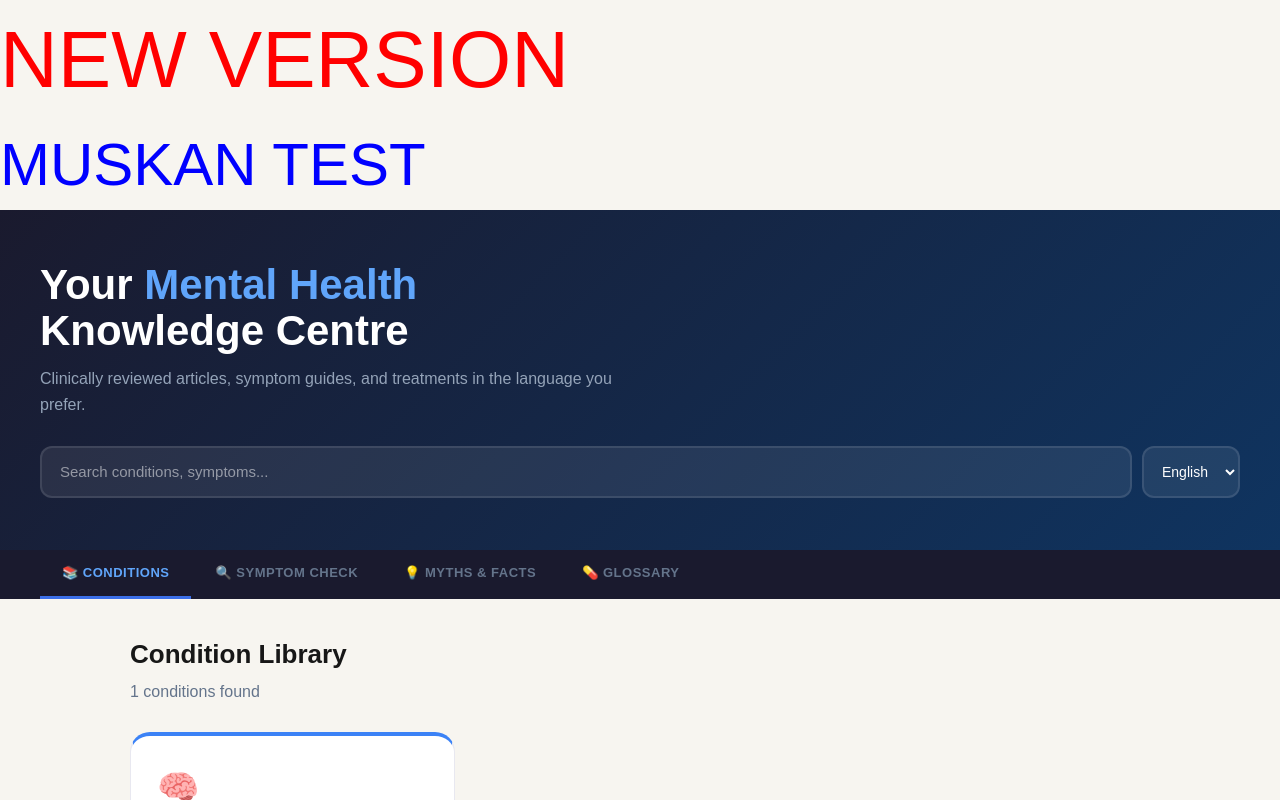
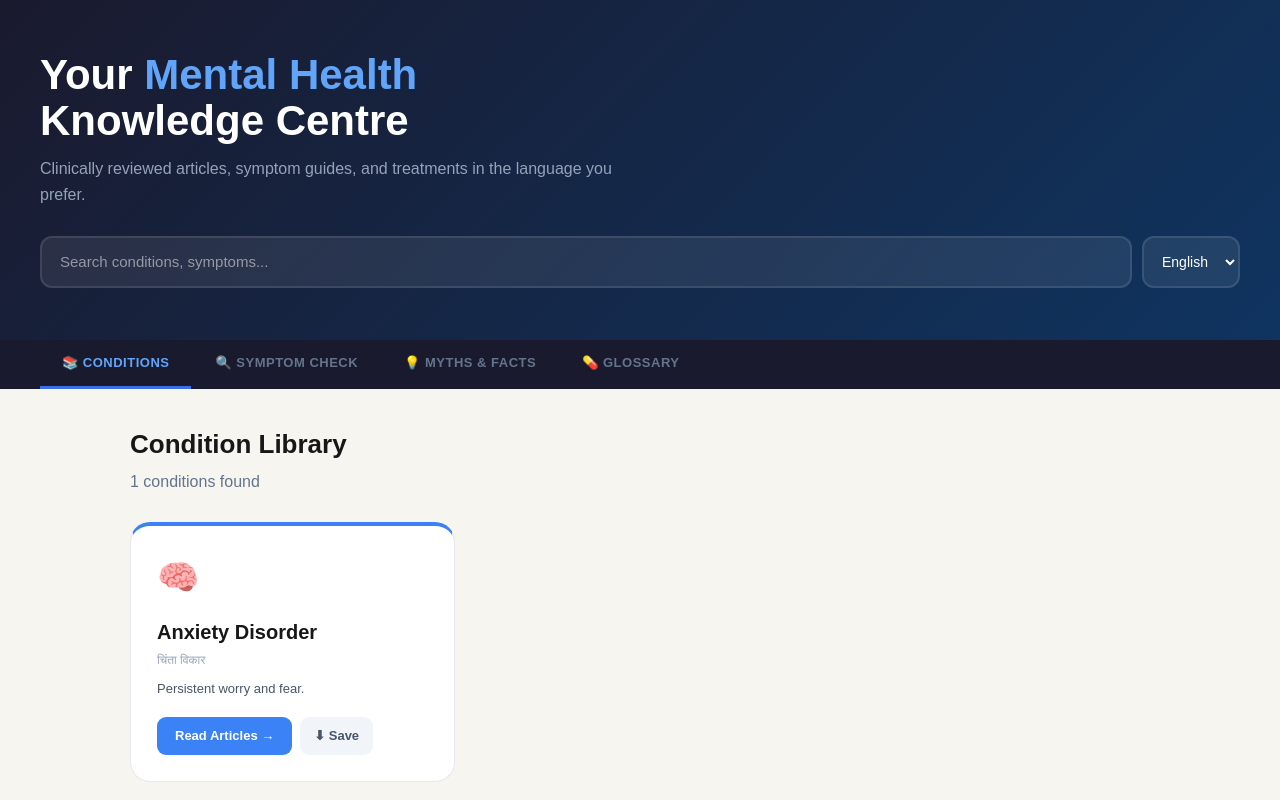
Before and after one commit to muskanbundela13/mindcare-web, a Next.js app: page /education in a window 1280 px wide. Shown: the top 800 px of the page. Built offline with nearby package versions, Linux system fonts and the light colour scheme.

Commit message:
test changes

```diff
--- a/app/education/page.tsx
+++ b/app/education/page.tsx
@@ -102,13 +102,7 @@ const [loading, setLoading] = useState(false);
   return (
 
     <div style={{ fontFamily: "sans-serif", background: "#F7F5F0", minHeight: "100vh" }}>
-      <h1 style={{ fontSize: "80px", color: "red" }}>
-    NEW VERSION
-  </h1>
 
-  <h1 style={{ color: "blue", fontSize: "60px" }}>
-    MUSKAN TEST
-  </h1>
       {/* HERO */}
       <div style={{ background: "linear-gradient(135deg,#1A1A2E,#0F3460)", padding: "52px 40px", position: "relative", overflow: "hidden" }}>
         <h1 style={{ fontSize: 42, fontWeight: 800, color: "#fff", marginBottom: 12, lineHeight: 1.1 }}>
```
